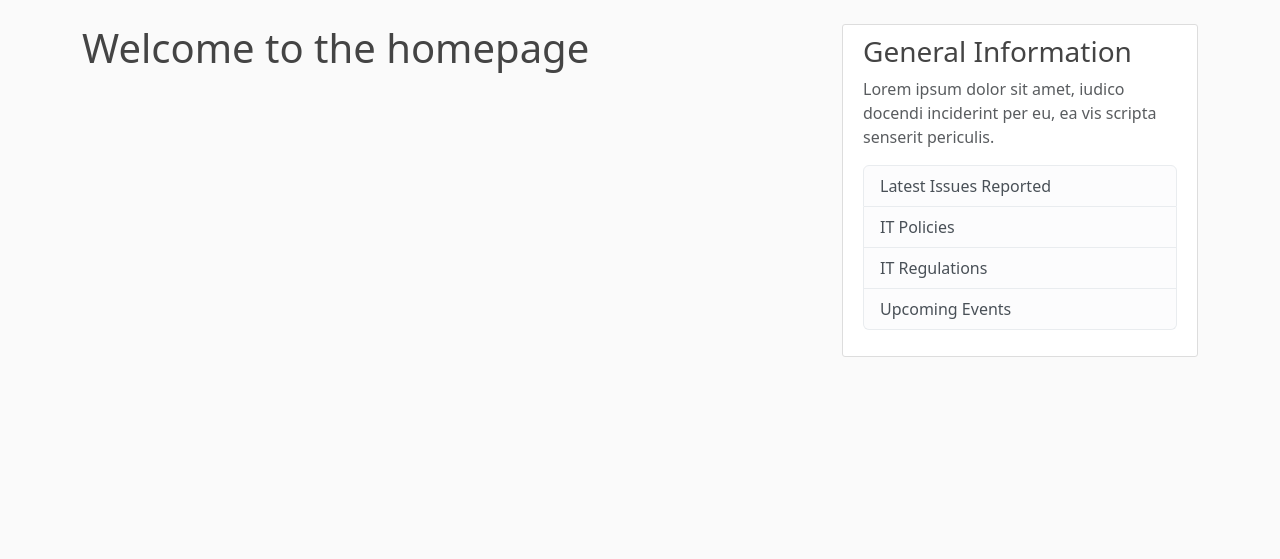
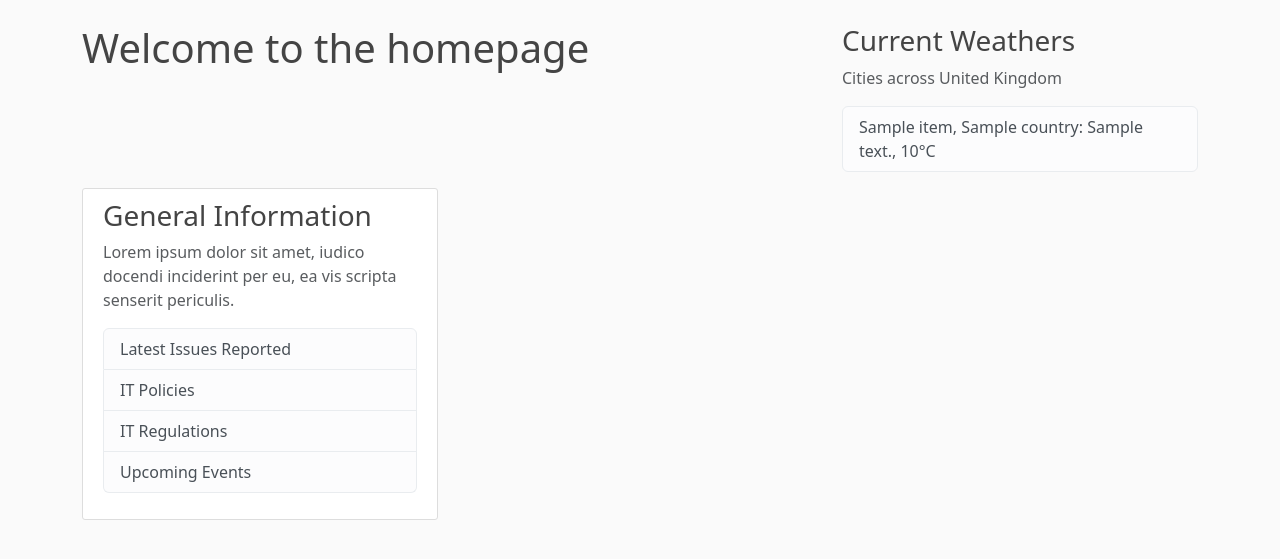
Before and after one commit to leondhallam/Django-app, a Django app: page / in a window 1280 px wide. Shown: the part 56-615 px from the top of the page. Run offline with Django 5.2, Linux system fonts and the light colour scheme; a database or web service that is not in the repository returns one stand-in record (values such as "Sample title"); data that the repository does not hold is empty.

Commit message:
Added weather API

```diff
--- a/itreporting/templates/itreporting/base.html
+++ b/itreporting/templates/itreporting/base.html
@@ -56,6 +56,7 @@
             <div class="col-md-8">
             {% block content %}{% endblock %}
             </div>
+            {% block sidebar %}{% endblock %}
             <div class="col-md-4">
                 <div class="content-section">
                     <h3>General Information</h3>
--- a/itreporting/templates/itreporting/home.html
+++ b/itreporting/templates/itreporting/home.html
@@ -4,3 +4,26 @@
 {% endblock %}
 </body>
 </html>
+{% block sidebar %}
+
+<div class="col-md-4">
+
+        <h3>Current Weathers</h3>
+
+        <p class='text-muted'>Cities across United Kingdom
+
+            <ul class="list-group">
+
+                    {% for weather in weather_data %}
+
+                        <li class="list-group-item list-group-item-light">{{ weather.city }}: {{ weather.description }}, {{ weather.temperature }}&deg;C</li>
+
+                    {% endfor %}
+
+            </ul>
+
+        </p>
+
+</div>
+
+{% endblock sidebar %}
--- a/itreporting/views.py
+++ b/itreporting/views.py
@@ -5,9 +5,27 @@ from django.urls import reverse_lazy
 from .models import Issue
 from django.contrib.auth.mixins import LoginRequiredMixin, UserPassesTestMixin
 from django.views.generic.edit import DeleteView
+import requests
 
 def home(request):
-    return render(request, 'itreporting/home.html', {'title': 'Welcome'})
+
+    url = 'https://api.openweathermap.org/data/2.5/weather?q={},{}&units=metric&appid={}'
+    cities = [('Sheffield', 'UK'), ('Melaka', 'Malaysia'), ('Bandung', 'Indonesia')]
+    weather_data = []
+    api_key = 'd3da844b10cd6d5411c2c9e0a694e8e7'
+
+    for city in cities:
+        city_weather = requests.get(url.format(city[0], city[1], api_key)).json() # Request the API data and convert the JSON to Python data types
+
+    weather = {
+        'city': city_weather['name'] + ', ' + city_weather['sys']['country'],
+        'temperature': city_weather['main']['temp'],
+        'description': city_weather['weather'][0]['description']
+    }
+    weather_data.append(weather) # Add the data for the current city into our list
+    return render(request, 'itreporting/home.html', {'title': 'Homepage', 'weather_data': weather_data})
+
+
 
 def contact(request):
     return render(request, 'itreporting/contact.html', {'title': 'Contact Us'})
```
